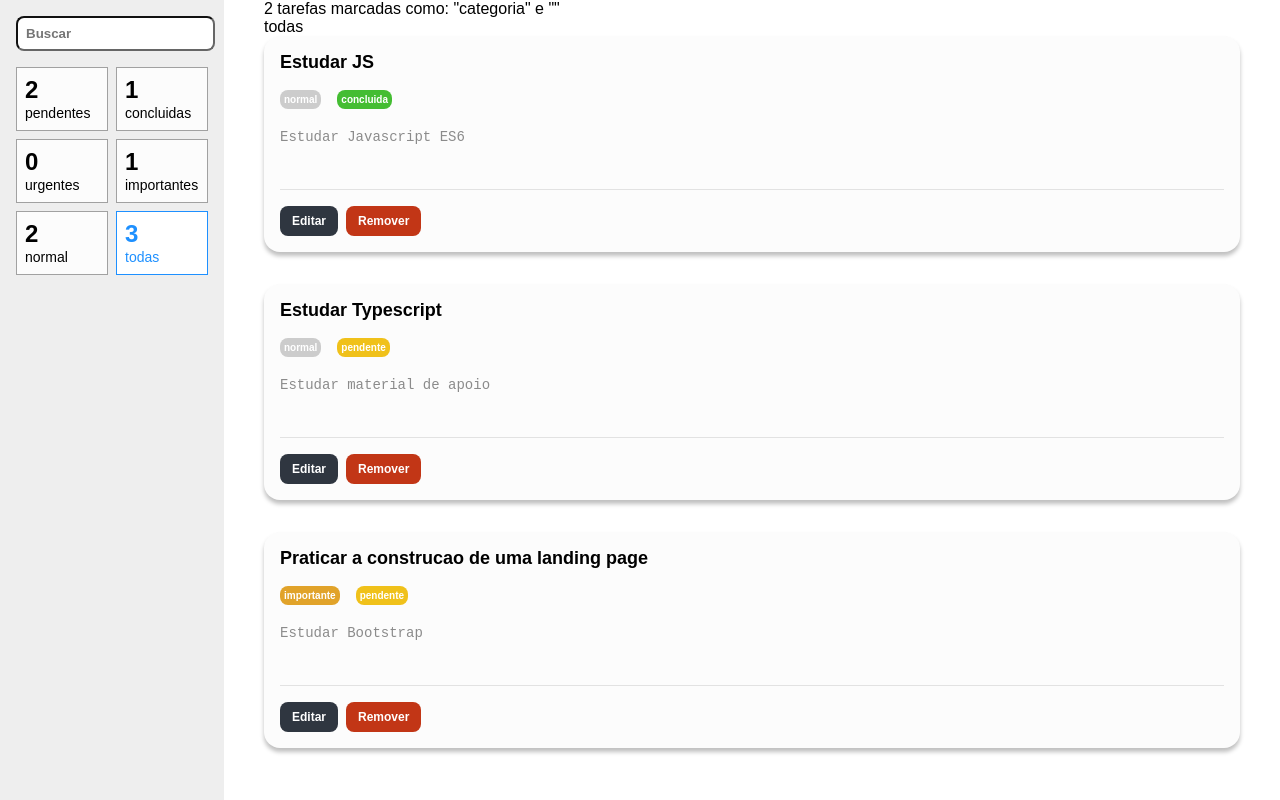
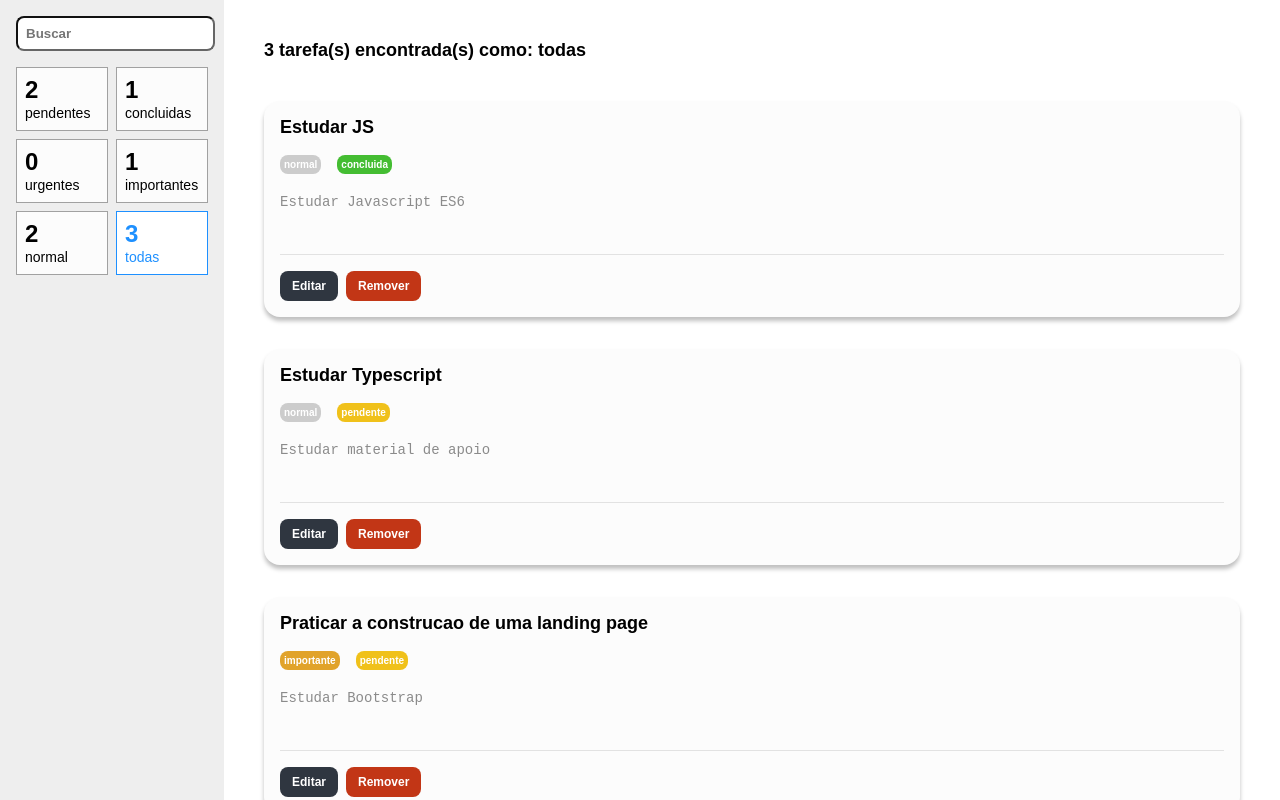
Before and after one commit to CleitonLahm/minhas_tarefas, a React (Create React App) app: page / in a window 1280 px wide. Built offline with nearby package versions, Linux system fonts and the light colour scheme.

Commit message:
iniciando configuracoes de rotas com redux

```diff
--- a/package.json
+++ b/package.json
@@ -52,6 +52,7 @@
     "eslint-plugin-react-hooks": "^4.6.0",
     "prettier": "^2.8.4",
     "react-redux": "^8.1.3",
+    "react-router-dom": "^6.16.0",
     "styled-components": "^6.0.8"
   }
 }
--- a/src/App.tsx
+++ b/src/App.tsx
@@ -1,18 +1,29 @@
 import React from 'react'
+import { createBrowserRouter, RouterProvider } from 'react-router-dom'
+
 import EstiloGlobal, { Container } from './styles'
-import BarraLateral from './containers/BarraLateral'
-import ListaDeTarefas from './containers/ListaDeTarefas'
 import { Provider } from 'react-redux'
 
 import store from './store'
+import Home from './pages/Home'
+
+const rotas = createBrowserRouter([
+  {
+    path: '/',
+    element: <Home></Home>
+  },
+  {
+    path: '/novo',
+    element: <h1>Nova tarefa</h1>
+  }
+])
 
 function App() {
   return (
     <Provider store={store}>
       <EstiloGlobal></EstiloGlobal>
       <Container>
-        <BarraLateral></BarraLateral>
-        <ListaDeTarefas></ListaDeTarefas>
+        <RouterProvider router={rotas}></RouterProvider>
       </Container>
     </Provider>
   )
--- a/src/containers/ListaDeTarefas/index.tsx
+++ b/src/containers/ListaDeTarefas/index.tsx
@@ -1,5 +1,5 @@
 import Tarefa from '../../components/FiltroCard/Tarefa'
-import { Container } from './styles'
+import { Container, Resultado } from './styles'
 import { useSelector } from 'react-redux'
 import { RootReducer } from '../../store'
 
@@ -32,18 +32,29 @@ const ListaDeTarefas = () => {
     }
   }
 
+  const exibeResultadoFiltragem = (quantidade: number) => {
+    let mensagem = ''
+    const complementacao =
+      termo !== undefined && termo.length > 0 ? `e "${termo}"` : ''
+
+    if (criterio === 'todas') {
+      mensagem = `${quantidade} tarefa(s) encontrada(s) como: todas ${complementacao}`
+    } else {
+      mensagem = `${quantidade} tarefa(s) encontrada(s) como: "${`${criterio}=${valor}`}" ${complementacao}
+    `
+    }
+
+    return mensagem
+  }
+
+  const tarefas = filtraTarefas()
+  const mensagem = exibeResultadoFiltragem(tarefas.length)
+
   return (
     <Container>
-      <p>
-        2 tarefas marcadas como: &quot;categoria&quot; e &quot;{termo}&quot;
-      </p>
+      <Resultado>{mensagem}</Resultado>
       <ul>
-        <li>{termo}</li>
-        <li>{criterio}</li>
-        <li>{valor}</li>
-      </ul>
-      <ul>
-        {filtraTarefas().map((t) => (
+        {tarefas.map((t) => (
           <li key={t.titulo}>
             <Tarefa
               id={t.id}
--- a/src/containers/ListaDeTarefas/styles.ts
+++ b/src/containers/ListaDeTarefas/styles.ts
@@ -5,3 +5,10 @@ export const Container = styled.main`
   height: 100vh;
   overflow-y: scroll;
 `
+
+export const Resultado = styled.p`
+  display: block;
+  margin: 40px 0;
+  font-size: 18px;
+  font-weight: bold;
+`
--- /dev/null
+++ b/src/pages/Home/index.tsx
@@ -0,0 +1,14 @@
+import React from 'react'
+import BarraLateral from '../../containers/BarraLateral'
+import ListaDeTarefas from '../../containers/ListaDeTarefas'
+
+const Home = () => {
+  return (
+    <>
+      <BarraLateral></BarraLateral>
+      <ListaDeTarefas></ListaDeTarefas>
+    </>
+  )
+}
+
+export default Home
```
Also changed, not shown: 1 other file (tests, documents, lock files or other folders).
